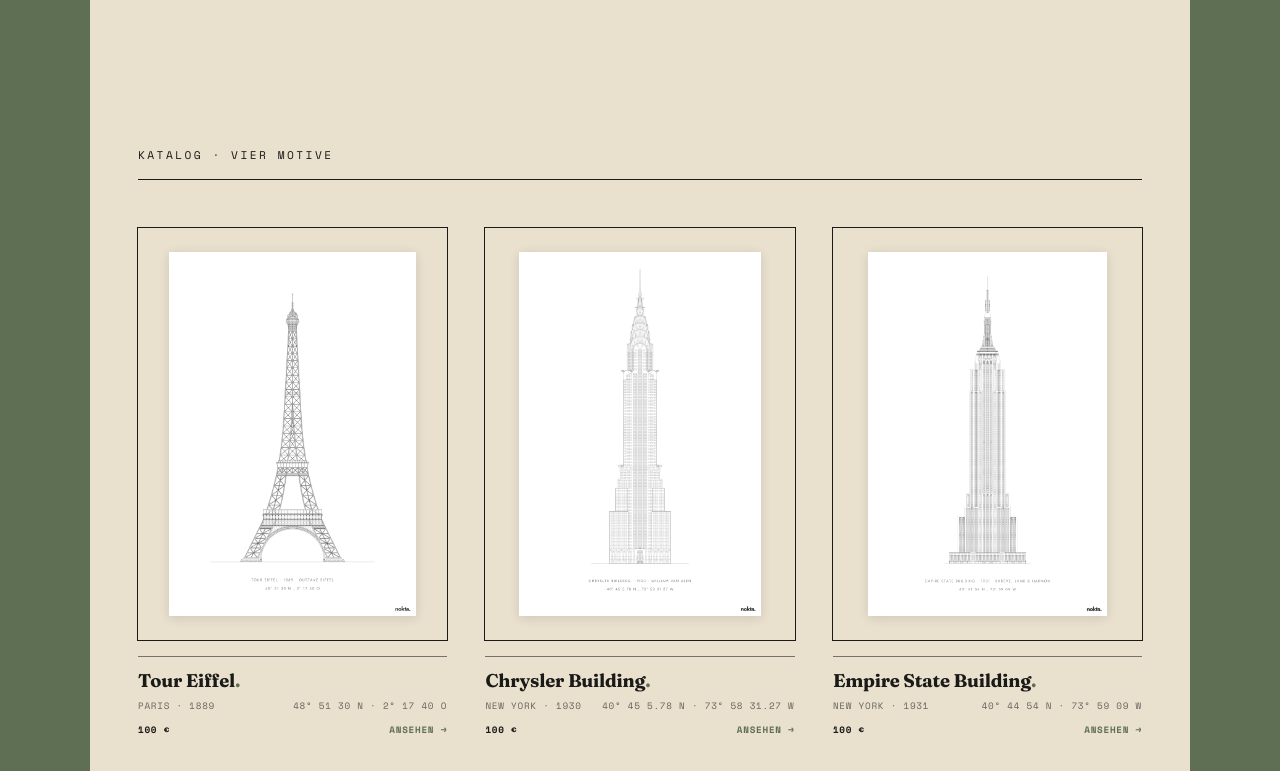
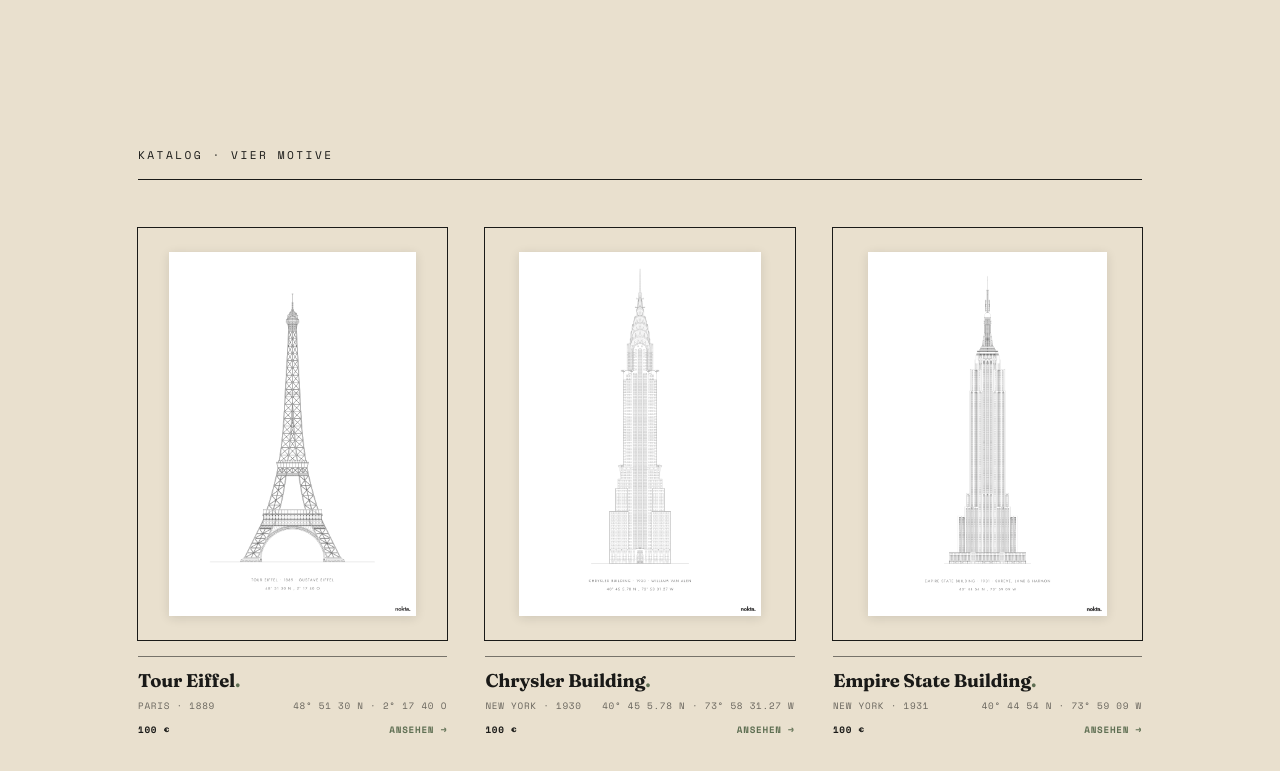
Before and after one commit to garpu-ng/nokta-web, a Next.js app: page /line in a window 1280 px wide. Shown: the part 1249-2020 px from the top of the page. Built offline with nearby package versions, Linux system fonts and the light colour scheme; no server answers.

Commit message:
Align line content with branch page layout

```diff
--- a/components/line/PlotLine.module.css
+++ b/components/line/PlotLine.module.css
@@ -1,10 +1,13 @@
 /* The page's one orchestrated movement: a seed-stable plotter path draws once
    when it enters view. A 2400px dash safely exceeds the generated path. */
 .section {
+  background: var(--paper);
+}
+
+.inner {
   max-width: 1100px;
   margin: 0 auto;
   padding: clamp(1.5rem, 5svh, 3.5rem) clamp(20px, 5vw, 48px);
-  background: var(--paper);
 }
 
 .plot {
--- a/components/line/PlotLine.tsx
+++ b/components/line/PlotLine.tsx
@@ -85,6 +85,7 @@
 
   return (
     <section ref={ref} className={styles.section}>
+      <div className={styles.inner}>
         <svg
           viewBox={`0 0 ${W} ${H}`}
           className={`${styles.plot}${drawn ? ` ${styles.drawn}` : ""}`}
@@ -97,6 +98,7 @@
             <path d="M-8 0h16M0-8v16" className={styles.crosshairLine} />
           </g>
         </svg>
+      </div>
     </section>
   );
 }
--- a/components/line/PrintCatalogue.module.css
+++ b/components/line/PrintCatalogue.module.css
@@ -1,8 +1,12 @@
 .catalogue {
+  background: var(--paper);
+  padding: clamp(2rem, 6svh, 4rem) 0 clamp(4rem, 10svh, 7rem);
+}
+
+.inner {
   max-width: 1100px;
   margin: 0 auto;
-  padding: clamp(2rem, 6svh, 4rem) clamp(20px, 5vw, 48px) clamp(4rem, 10svh, 7rem);
-  background: var(--paper);
+  padding: 0 clamp(20px, 5vw, 48px);
 }
 
 .label {
--- a/components/line/PrintCatalogue.tsx
+++ b/components/line/PrintCatalogue.tsx
@@ -12,6 +12,7 @@
 
   return (
     <section className={styles.catalogue}>
+      <div className={styles.inner}>
         <h2 className={styles.label}>{t("line.catalogue.label")}</h2>
         <div className={styles.grid}>
           {PRINTS.map((print) => {
@@ -46,6 +47,7 @@
             );
           })}
         </div>
+      </div>
     </section>
   );
 }
```
Lines whose indentation alone changed are shown as unchanged.
